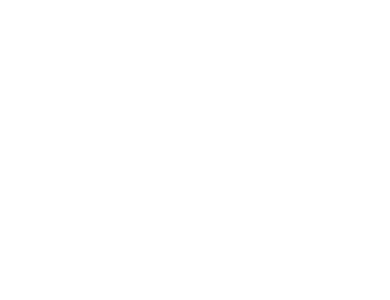
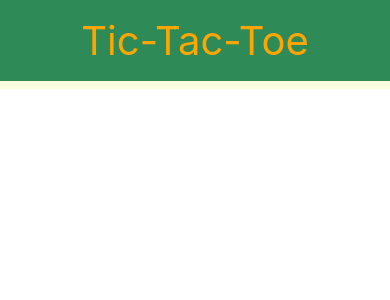
Before and after one commit to NM-2000/Tic-Tac-Toe, a React Native app: screen / in a window 390 px wide. Shown: the top 300 px of the page. Built offline with nearby package versions, Linux system fonts and the light colour scheme.

Commit message:
Added Components for the Game

```diff
--- /dev/null
+++ b/src/Cell.tsx
@@ -0,0 +1,44 @@
+import React, { useCallback, useState } from "react";
+import { TouchableOpacity, Text, StyleSheet, StyleProp, ViewStyle } from "react-native";
+
+const styles = StyleSheet.create({
+    cellStyle: {
+        width: 100,
+        height: 100,
+        justifyContent: 'center',
+        alignItems: 'center',
+        backgroundColor: 'white',
+        borderRadius: 4,
+    },
+    labelStyle: {
+        fontSize: 40,
+        color: 'seagreen',
+    }
+});
+
+const Cell: React.FC<{
+    customStyles?: StyleProp<ViewStyle>
+}> = ({
+    customStyles,
+}) => {
+    const [label, setLabel] = useState('');
+
+    const onCellPress = useCallback(() => {
+        setLabel('X');
+    }, []);
+
+    return (
+        <TouchableOpacity
+            style={[styles.cellStyle, customStyles]}
+            onPress={onCellPress}
+            disabled={!!label}
+            activeOpacity={0.5}
+        >
+            <Text style={styles.labelStyle} >
+                {label}
+            </Text>
+        </TouchableOpacity>
+    );
+};
+
+export default Cell;
--- /dev/null
+++ b/src/Divider.tsx
@@ -0,0 +1,18 @@
+import React from "react";
+import { StyleSheet, View } from "react-native";
+
+const styles = StyleSheet.create({
+    dividerStyle: {
+        height: 8,
+        backgroundColor: 'lightyellow',
+    }
+});
+
+const Divider = () => {
+
+    return (
+        <View style={styles.dividerStyle} />
+    );
+};
+
+export default Divider;
--- /dev/null
+++ b/src/PlayGround.tsx
@@ -0,0 +1,46 @@
+import React from "react";
+import { StyleSheet, View } from "react-native";
+import Cell from "./Cell";
+
+const styles = StyleSheet.create({
+    playgroundStyle: {
+        flex: 1,
+        justifyContent: 'flex-end',
+        alignItems: 'center',
+        paddingVertical: 64,
+    },
+    rowStyle: {
+        flexDirection: 'row'
+    },
+    marginStyle: {
+        marginBottom: 16,
+    },
+    cellCustomStyle: {
+        marginRight: 16,
+    }
+});
+
+const PlayGround = () => {
+
+    return (
+        <View style={styles.playgroundStyle} >
+            <View style={[styles.rowStyle, styles.marginStyle]} >
+                <Cell customStyles={styles.cellCustomStyle} />
+                <Cell customStyles={styles.cellCustomStyle} />
+                <Cell />
+            </View>
+            <View style={[styles.rowStyle, styles.marginStyle]} >
+                <Cell customStyles={styles.cellCustomStyle} />
+                <Cell customStyles={styles.cellCustomStyle} />
+                <Cell />
+            </View>
+            <View style={styles.rowStyle} >
+                <Cell customStyles={styles.cellCustomStyle} />
+                <Cell customStyles={styles.cellCustomStyle} />
+                <Cell />
+            </View>
+        </View>
+    );
+};
+
+export default PlayGround;
--- a/src/Tic_Tac_Toe.tsx
+++ b/src/Tic_Tac_Toe.tsx
@@ -1,8 +1,23 @@
 import React from "react";
+import { StyleSheet, View } from "react-native";
+import Divider from "./Divider";
+import PlayGround from "./PlayGround";
+import Title from "./Title";
+
+const styles = StyleSheet.create({
+    appStyle: {
+        flex: 1,
+    }
+});
 
 const TicTacToe = () => {
+
     return (
-        <></>
+        <View style={styles.appStyle} >
+            <Title />
+            <Divider />
+            <PlayGround />
+        </View>
     );
 }
 
--- /dev/null
+++ b/src/Title.tsx
@@ -0,0 +1,28 @@
+import React from "react";
+import { StyleSheet, View, Text } from "react-native";
+
+const styles = StyleSheet.create({
+    titleContainertyle: {
+        alignItems: 'center',
+        paddingVertical: 16,
+        backgroundColor: 'seagreen',
+    },
+    titleStyle: {
+        fontSize: 40,
+        color: 'orange',
+    }
+});
+
+const Title = () => {
+    const TITLE = "Tic-Tac-Toe"
+
+    return (
+        <View style={styles.titleContainertyle} >
+            <Text style={styles.titleStyle} >
+                {TITLE}
+            </Text>
+        </View>
+    );
+};
+
+export default Title;
```
